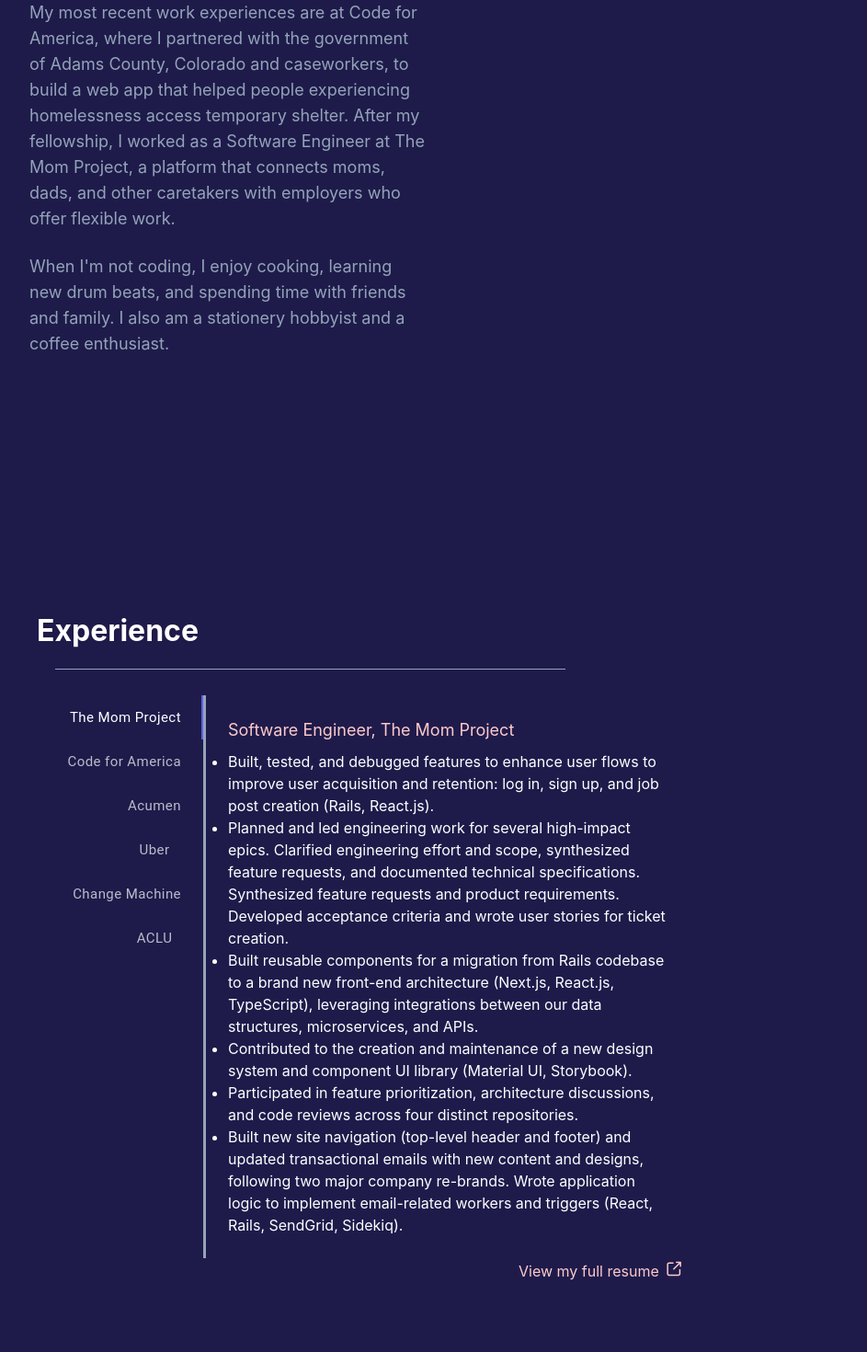
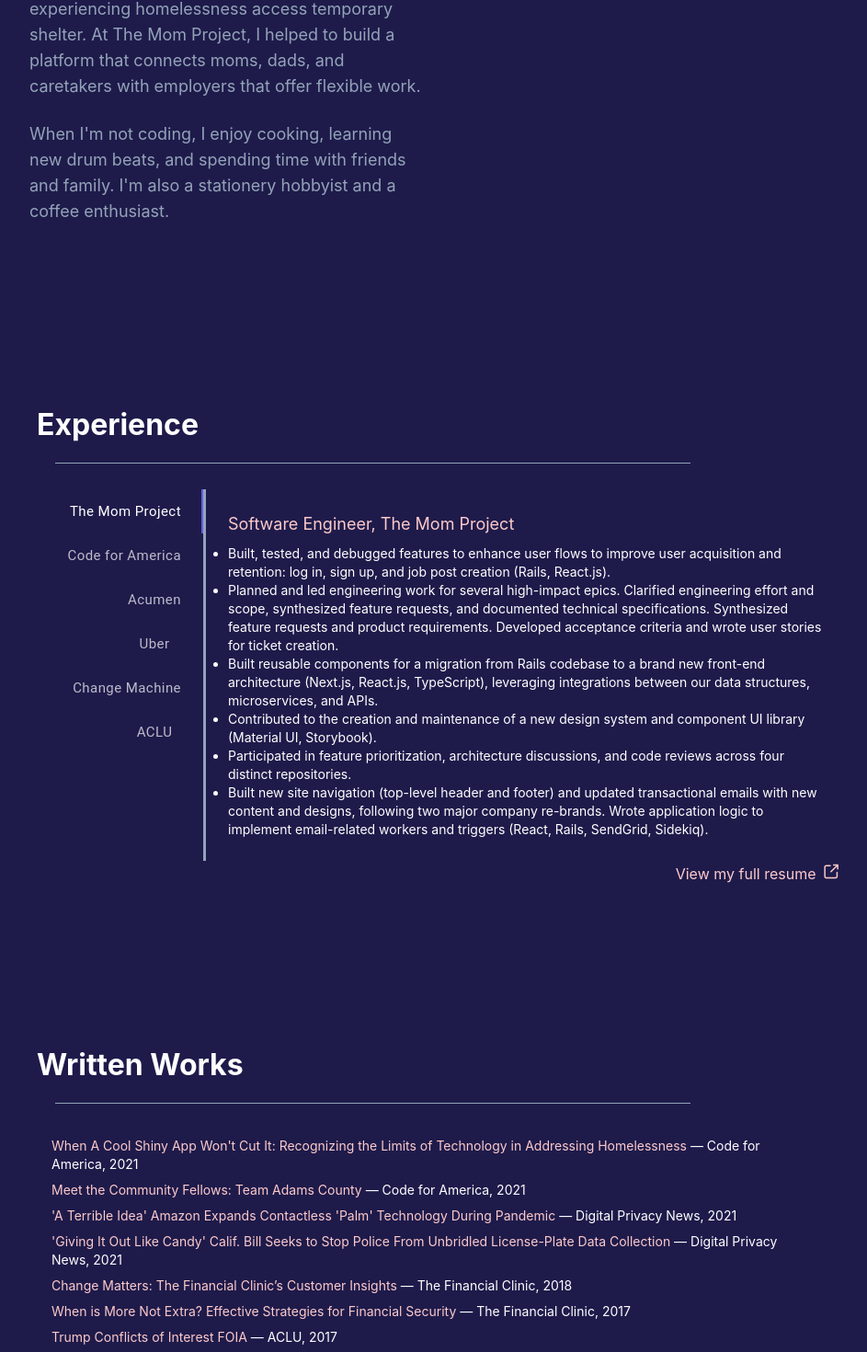
Before and after one commit to fionatagious/fiona.works, a Next.js app: page / in a window 1280 px wide. Shown: the part 1000-2470 px from the top of the page at 92% size, without its empty margins (232-1175 px from the left). Built offline with nearby package versions, Linux system fonts and the light colour scheme.

Commit message:
font sizes on mobile

```diff
--- a/components/ExperiencePanel.js
+++ b/components/ExperiencePanel.js
@@ -136,7 +136,7 @@ export default function VerticalTabs() {
           <div className="text-red-200 text-lg">
             Software Engineer, The Mom Project
           </div>
-          <div className="text-md sm:text-md text-white mt-2">
+          <div className="text-sm sm:text-md text-white mt-2">
             <ul className="list-disc">
               <li>
                 Built, tested, and debugged features to enhance user flows to
--- a/pages/index.js
+++ b/pages/index.js
@@ -19,25 +19,24 @@ export default function Home() {
         className="flex flex-col min-h-1/2 px-4 sm:px-32 pt-6 sm:pt-32"
       >
         <Intro />
-        <Grid container xs={12} className="px-0 sm:pl-32 py-20 my-20">
+        <Grid item xs={12} className="px-0 sm:pl-32 py-20 my-20">
           <div className="heading text-slate-400 font-bold text-md text-center sm:text-left text-2xl sm:text-3xl m-4">
             About me
           </div>
           <Grid item className="flex flex-row sm:flex-col">
             <Grid item xs={12} sm={6} className="px-2">
               <div className="text-left text-slate-400 text-sm sm:text-md md:text-lg my-2 mb-6">
-                My most recent work experiences are at Code for America, where I
-                partnered with the government of Adams County, Colorado and
-                caseworkers, to build a web app that helped people experiencing
-                homelessness access temporary shelter. After my fellowship, I
-                worked as a Software Engineer at The Mom Project, a platform
-                that connects moms, dads, and other caretakers with employers
-                who offer flexible work.
+                My most recent work experiences are at Code for America and The
+                Mom Project. While at CfA, I partnered with the government of
+                Adams County, Colorado, to build a web app that helped people
+                experiencing homelessness access temporary shelter. At The Mom
+                Project, I helped to build a platform that connects moms, dads,
+                and caretakers with employers that offer flexible work.
               </div>
               <div className="text-left text-slate-400 text-sm sm:text-md md:text-lg my-2 mb-6">
                 When I'm not coding, I enjoy cooking, learning new drum beats,
-                and spending time with friends and family. I also am a
-                stationery hobbyist and a coffee enthusiast.
+                and spending time with friends and family. I'm also a stationery
+                hobbyist and a coffee enthusiast.
               </div>
             </Grid>
             {/* <div className="about-photo-border"></div> */}
@@ -52,7 +51,7 @@ export default function Home() {
             </div>
           </Grid>
         </Grid>
-        <Grid item xs={10} className="px-0 sm:pl-32 py-20 my-20">
+        <Grid item xs={12} className="px-0 sm:pl-32 py-20 my-20">
           <div className="heading text-slate-400 font-bold text-md text-center sm:text-left text-2xl sm:text-3xl m-4">
             Experience
           </div>
--- a/pages/writings/index.js
+++ b/pages/writings/index.js
@@ -15,7 +15,7 @@ export default function Writings() {
             </div>
           </Grid> */}
           <Grid item xs={12}>
-            <div className="text-left text-lg text-white my-2">
+            <div className="text-left text-sm sm:text-md text-white my-2">
               <Link
                 className="link-animation"
                 href="https://codeforamerica.org/news/limits-technology-homelessness/"
@@ -25,7 +25,7 @@ export default function Writings() {
               </Link>
               — Code for America, 2021
             </div>
-            <div className="text-left text-lg text-white my-2">
+            <div className="text-left text-sm sm:text-md text-white my-2">
               <Link
                 className="link-animation"
                 href="https://codeforamerica.org/news/meet-the-community-fellows-team-adams-county/"
@@ -34,7 +34,7 @@ export default function Writings() {
               </Link>
               — Code for America, 2021
             </div>
-            <div className="text-left text-lg text-white my-2">
+            <div className="text-left text-sm sm:text-md text-white my-2">
               <Link
                 className="link-animation"
                 href="https://digitalprivacy.news/2021/04/13/a-terrible-idea/"
@@ -44,7 +44,7 @@ export default function Writings() {
               </Link>
               — Digital Privacy News, 2021
             </div>
-            <div className="text-left text-lg text-white my-2">
+            <div className="text-left text-sm sm:text-md text-white my-2">
               <Link
                 className="link-animation"
                 href="https://digitalprivacy.news/2021/04/16/giving-it-out-like-candy/"
@@ -54,7 +54,7 @@ export default function Writings() {
               </Link>
               — Digital Privacy News, 2021
             </div>
-            <div className="text-left text-lg text-white my-2">
+            <div className="text-left text-sm sm:text-md text-white my-2">
               <Link
                 className="link-animation"
                 href="https://change-machine.org/change-matters-the-financial-clinics-customer-insights/"
@@ -63,7 +63,7 @@ export default function Writings() {
               </Link>
               — The Financial Clinic, 2018
             </div>
-            <div className="text-left text-lg text-white my-2">
+            <div className="text-left text-sm sm:text-md text-white my-2">
               <Link
                 className="link-animation"
                 href="https://change-machine.org/when-is-more-not-extra-effective-strategies-for-financial-security/"
@@ -73,7 +73,7 @@ export default function Writings() {
               </Link>
               — The Financial Clinic, 2017
             </div>
-            <div className="text-left text-lg text-white my-2">
+            <div className="text-left text-sm sm:text-md text-white my-2">
               <Link
                 className="link-animation"
                 href="https://www.aclu.org/cases/trump-conflicts-interest-foia?document=trump-conflicts-interest-foia-request#"
@@ -82,7 +82,7 @@ export default function Writings() {
               </Link>
               — ACLU, 2017
             </div>
-            <div className="text-left text-lg text-white my-2">
+            <div className="text-left text-sm sm:text-md text-white my-2">
               <Link
                 className="link-animation"
                 href="https://www.aclu.org/news/privacy-technology/aclu-foia-seeks-information-about-how-government"
@@ -92,7 +92,7 @@ export default function Writings() {
               </Link>
               — ACLU, 2016
             </div>
-            <div className="text-left text-lg text-white my-2">
+            <div className="text-left text-sm sm:text-md text-white my-2">
               <Link
                 className="link-animation"
                 href="https://www.aclu.org/legal-document/foia-request-under-freedom-information-act"
```
